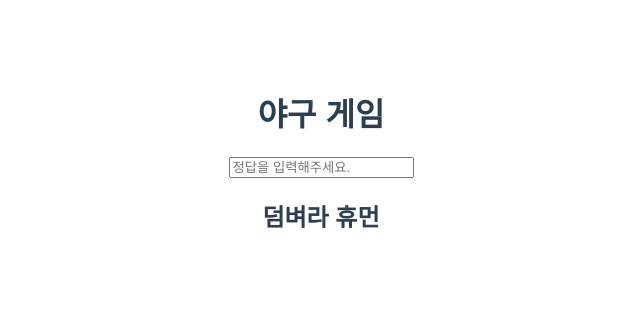
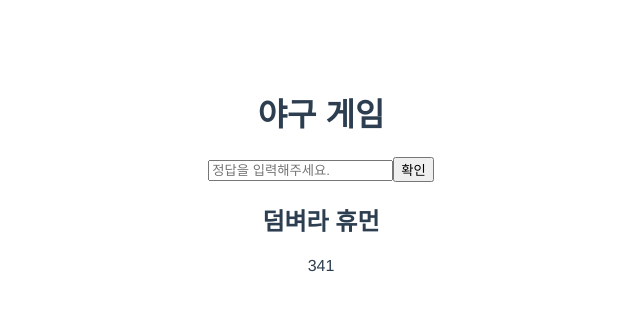
Before and after one commit to AndrewLEEJM/baseball-game, a Vue app: page / in a window 1280 px wide. Shown: the top 310 px of the page, without its empty margins (319-959 px from the left). Built offline with nearby package versions, Linux system fonts and the light colour scheme.

Commit message:
baseball basement

```diff
--- a/src/views/Home.vue
+++ b/src/views/Home.vue
@@ -2,24 +2,88 @@
   <div class="home">
     <h1>야구 게임</h1>
     <div class="main-container">
-      <div class="gamer left">
-        <input
-          type="text"
-          placeholder="정답을 입력해주세요."
-        >
-      </div>
-      <game-set />
+      <result-section @check-result="compareResult" />
+      <game-set @setting-number="settingNumber" />
     </div>
   </div>
 </template>
 
 <script>
 import GameSet from './partial/GameSet.vue';
+import ResultSection from './partial/ResultSection.vue';
 
 export default {
   name: 'Home',
   components: {
     GameSet,
+    ResultSection,
+  },
+  data() {
+    return {
+      result: 0,
+    };
+  },
+  methods: {
+    compareResult(val) {
+      if (this.result === val) {
+        console.log('정답!');
+      }
+
+      const r = this.result.toString().split('');
+      const inputVal = val.toString().split('');
+      let strike = 0;
+      let ball = 0;
+      /* if (inputVal[0] === r[0]) {
+        strike++;
+      }
+      if (inputVal[1] === r[1]) {
+        strike++;
+      }
+      if (inputVal[2] === r[2]) {
+        strike++;
+      } */
+      inputVal.forEach((n, idx) => {
+        if (n === r[idx]) {
+          strike++;
+        }
+      });
+      inputVal.forEach((n, idx1) => {
+        r.forEach((m, idx2) => {
+          if (idx1 !== idx2) {
+            if (n === m) {
+              ball++;
+            }
+          }
+        });
+      });
+      if (strike === 0 && ball === 0) {
+        console.log('out!!!');
+        return;
+      }
+
+      /*    if (inputVal[0] === r[1]) {
+        ball++;
+      }
+      if (inputVal[0] === r[2]) {
+        ball++;
+      }
+      if (inputVal[1] === r[2]) {
+        ball++;
+      }
+      if (inputVal[1] === r[0]) {
+        ball++;
+      }
+      if (inputVal[2] === r[0]) {
+        ball++;
+      }
+      if (inputVal[2] === r[1]) {
+        ball++;
+      } */
+      console.log(`입력값: ${val}, ${strike} Strike! ${ball} Ball!`);
+    },
+    settingNumber(val) {
+      this.result = val;
+    },
   },
 };
 </script>
--- a/src/views/partial/GameSet.vue
+++ b/src/views/partial/GameSet.vue
@@ -1,6 +1,7 @@
 <template>
   <div class="computer right">
     <h2>덤벼라 휴먼</h2>
+    <p>{{ result }}</p>
   </div>
 </template>
 
@@ -9,8 +10,26 @@ export default {
   name: 'GameSet',
   data() {
     return {
-
+      result: 0,
     };
+  },
+  created() {
+    let num1 = Math.floor(Math.random() * 10);
+    if (num1 === 0) {
+      num1 = 1;
+    }
+    let num2 = 0;
+    let num3 = 0;
+    // eslint-disable-next-line no-constant-condition
+    while (true) {
+      num2 = Math.floor(Math.random() * 10);
+      num3 = Math.floor(Math.random() * 10);
+      if (num1 !== num2 && num1 !== num3 && num2 !== num3) {
+        break;
+      }
+    }
+    this.result = (num1 * 100) + (num2 * 10) + num3;
+    this.$emit('setting-number', this.result);
   },
 };
 </script>
--- /dev/null
+++ b/src/views/partial/ResultSection.vue
@@ -0,0 +1,43 @@
+<template>
+  <div class="gamer left">
+    <input
+      v-model="result"
+      type="text"
+      placeholder="정답을 입력해주세요."
+      maxlength="3"
+      @keyup.enter="checkResult"
+    >
+    <button @click="checkResult">
+      확인
+    </button>
+  </div>
+</template>
+
+<script>
+export default {
+  name: 'ResultSection',
+  data() {
+    return {
+      result: '',
+    };
+  },
+  methods: {
+    checkResult() {
+      if (this.result.length < 3) {
+        alert('3자리 수를 입력해주세요.');
+        return;
+      }
+      const check = this.result.split('');
+      if (check[0] === check[1] || check[0] === check[2] || check[1] === check[2]) {
+        alert('같은 숫자를 입력하지 말아주세요!.');
+        return;
+      }
+      this.$emit('check-result', parseInt(this.result, 10));
+    },
+  },
+};
+</script>
+
+<style>
+
+</style>
```
Also changed, not shown: 1 other file (tests, documents, lock files or other folders).
